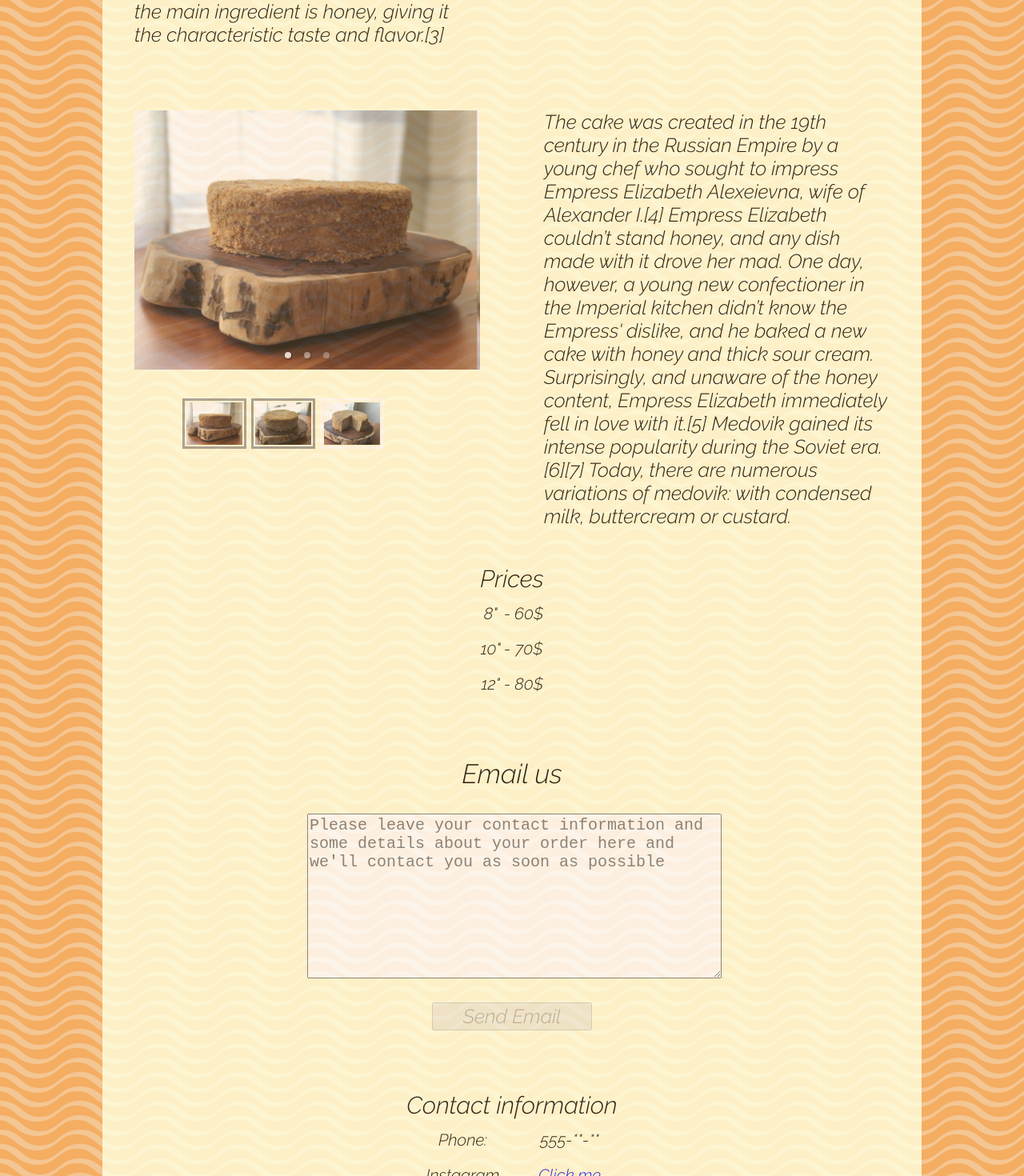
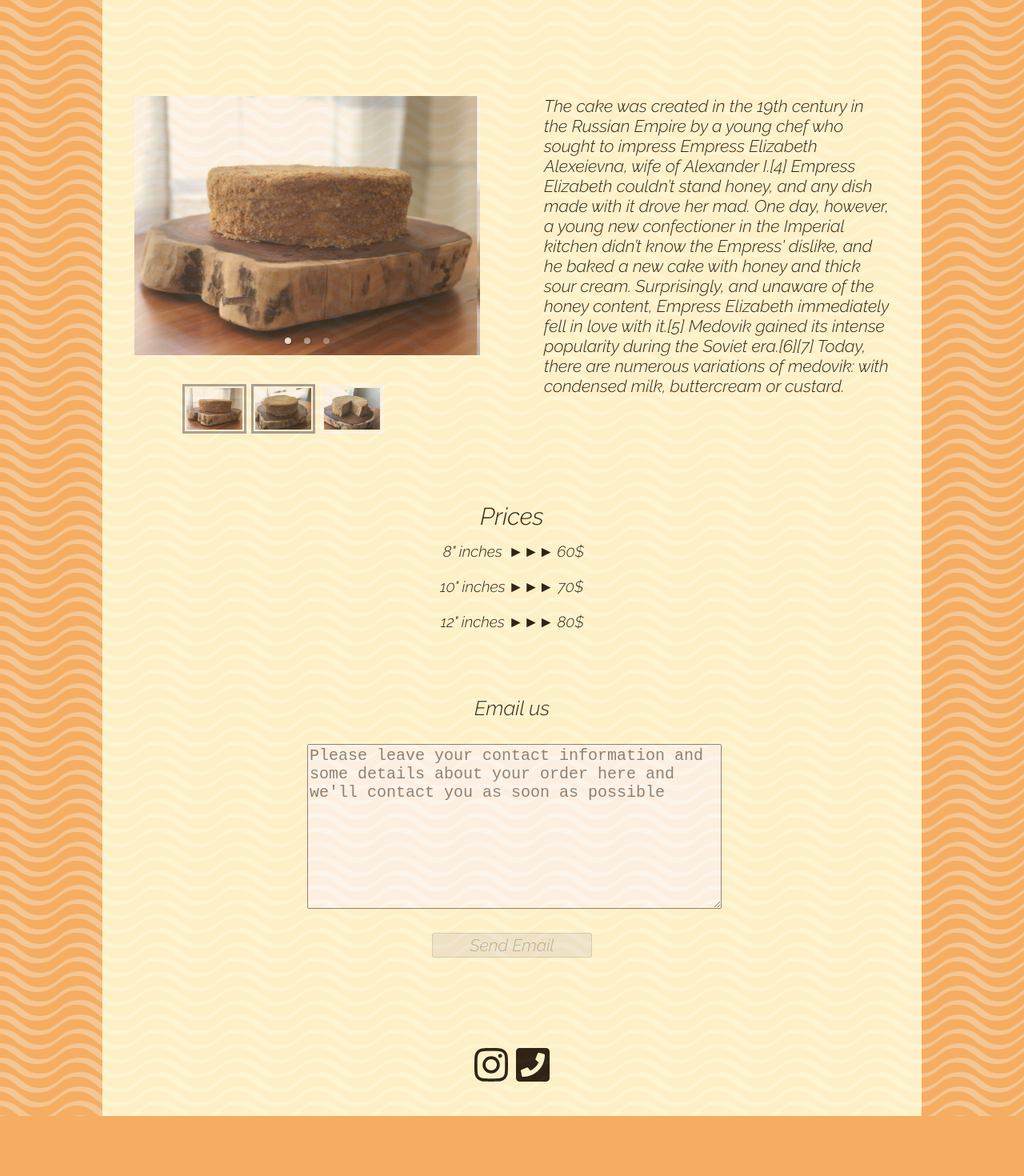
Before and after one commit to AlexTolstikhin/cakes, a React app: page / in a window 1280 px wide. Shown: the part 640-2110 px from the top of the page at 80% size. After the commit the page ends 2035 px from the top, so only its background shows below. Built offline with nearby package versions, Linux system fonts and the light colour scheme.

Commit message:
add icons and change prices a bit, fonts styles changes

```diff
--- a/package.json
+++ b/package.json
@@ -5,6 +5,10 @@
   "dependencies": {
     "@babel/core": "7.9.0",
     "@babel/plugin-proposal-export-default-from": "^7.10.4",
+    "@fortawesome/fontawesome-svg-core": "^1.2.30",
+    "@fortawesome/free-brands-svg-icons": "^5.14.0",
+    "@fortawesome/free-solid-svg-icons": "^5.14.0",
+    "@fortawesome/react-fontawesome": "^0.1.11",
     "@svgr/webpack": "4.3.3",
     "@testing-library/jest-dom": "^4.2.4",
     "@testing-library/react": "^9.3.2",
@@ -53,6 +57,7 @@
     "react-dev-utils": "^10.2.1",
     "react-dom": "^16.13.1",
     "react-responsive-carousel": "^3.2.9",
+    "react-tooltip": "^4.2.10",
     "resolve": "1.15.0",
     "resolve-url-loader": "3.1.1",
     "sass": "^1.26.10",
--- a/src/components/homePage.js
+++ b/src/components/homePage.js
@@ -7,7 +7,13 @@ import ImageCarousel from './reusableParts/carousel/imageCarousel';
 import { allCakes } from '../assets/images/cakes';
 import Table from './reusableParts/table/table';
 
+import { FontAwesomeIcon } from '@fortawesome/react-fontawesome';
+import { faInstagram } from '@fortawesome/free-brands-svg-icons';
+import { faPhoneSquare } from '@fortawesome/free-solid-svg-icons';
+
 import { sendEmail } from '../utils/utils';
+
+import ReactTooltip from 'react-tooltip';
 
 // Add text here
 // dummy text
@@ -76,30 +82,28 @@ const styles = {
         minHeight: '200px',
         width: '100%'
     },
-    textHolderStyles: {
-        fontSize: '18px'
-    },
     tableStyles: {
         alignSelf: 'center'
     },
 
     // font size handling styles
     // find VW should be a number
-    smallerFonts: vw => ({
-        fontSize: `${12 + 6 * ((vw - 320) / 680)}px`
-    }),
+    smallerFonts: {
+        fontSize: `calc(14px + 0.4vw)`
+    },
 
-    smallFonts: vw => ({
-        fontSize: `${16 + 6 * ((vw - 320) / 680)}px`
-    }),
+    smallFonts: {
+        fontSize: `calc(16px + 0.4vw)`
+    },
 
-    mediumFonts: vw => ({
-        fontSize: `${25 + 6 * ((vw - 320) / 680)}px`
-    }),
-    largeFonts: vw => ({
+    mediumFonts: {
+        fontSize: `calc(20px + 0.4vw)`
+    },
+
+    largeFonts: {
         fontFamily: 'Pacifico',
-        fontSize: `${40 + 6 * ((vw - 320) / 680)}px`
-    }),
+        fontSize: `calc(50px + 0.4vw)`
+    }
 }
 
 
@@ -141,15 +145,14 @@ const HomePage = () => {
     const isSmallScreen = windowWidth < 1200;
 
     const flexFlow = isSmallScreen ? 'column' : 'row';
-
     return (
         <SectionWrapper styles={mainSection(isSmallScreen)}>
             <ContentWrapper styles={contentWrapperStyles}>
-                <header style={largeFonts(windowWidth)}>Homemade Honeycakes</header>
+                <header style={largeFonts}>Homemade Honeycakes</header>
             </ContentWrapper>
             <SectionWrapper styles={sectionWrapperStyles(flexFlow)}>
                 <ContentWrapper styles={contentWrapperStyles}>
-                    <span style={{...textHolderStyles, ...smallFonts(windowWidth)}}>{text1}</span>
+                    <span style={{...textHolderStyles, ...smallFonts}}>{text1}</span>
                 </ContentWrapper>
                 <ContentWrapper styles={contentWrapperStyles}>
                     <ImageCarousel images={isSmallScreen ? allCakes : allCakes.filter((d, i) => i < 3)} showThumbs={!isSmallScreen} />
@@ -160,28 +163,28 @@ const HomePage = () => {
                     <ImageCarousel images={allCakes.filter((d, i) => i >= 3)} />
                 </ContentWrapper>}
                 <ContentWrapper styles={contentWrapperStyles}>
-                    <span style={{...textHolderStyles, ...smallFonts(windowWidth)}}>{text2}</span>
+                    <span style={{...textHolderStyles, ...smallFonts}}>{text2}</span>
                 </ContentWrapper>
             </SectionWrapper>
             <SectionWrapper styles={sectionWrapperStyles(flexFlow)}>
                 <Table
                     colSpan={3}
                     subtitle="Prices"
-                    tableBodyStyles={{...tableBodyStyles, ...smallerFonts(windowWidth)}}
+                    tableBodyStyles={{...tableBodyStyles, ...smallerFonts}}
                     tableDataStyles={tableDataStyles}
                     tableHeadStyles={tableHeadStyles}
                     tableStyles={tableStyles}
                     rowsData={[
-                        ['8"', "-", "60$"],
-                        ['10"', "-", "70$"],
-                        ['12"', "-", "80$"],
+                        ['8" inches', "►►►", "60$"],
+                        ['10" inches', "►►►", "70$"],
+                        ['12" inches', "►►►", "80$"],
                     ]}
                 />
             </SectionWrapper>
             <SectionWrapper styles={sectionWrapperStyles(flexFlow)}>
                 <ContentWrapper styles={{...contentWrapperStyles, flexFlow: 'column'}}>
                     {/* Move email us to a separate component, consider adding additional inputs for email(validation ==> utils) or phone number(validation ==> utils) */}
-                    <span style={{...subtitleStyles, ...mediumFonts(windowWidth)}}>Email us</span>
+                    <span style={{...subtitleStyles, ...mediumFonts}}>Email us</span>
                     <textarea
                         onChange={({ target: { value = '' } }) => setMessageTxt(value)}
                         placeholder="Please leave your contact information and some details about your order here and we'll contact you as soon as possible"
@@ -190,24 +193,22 @@ const HomePage = () => {
                     <button
                         disabled={!messageTxt}
                         onClick={() => messageTxt && sendEmail(messageTxt)}
-                        style={{...buttonStyles, ...smallFonts(windowWidth)}}>
+                        style={{...buttonStyles, ...smallFonts}}>
                             Send Email
                     </button>
                 </ContentWrapper>
             </SectionWrapper>
             <SectionWrapper styles={sectionWrapperStyles(flexFlow)}>
-                    <Table
-                        colSpan={2}
-                        subtitle="Contact information"
-                        tableBodyStyles={{...tableBodyStyles, ...smallerFonts(windowWidth)}}
-                        tableDataStyles={tableDataStyles}
-                        tableHeadStyles={tableHeadStyles}
-                        tableStyles={tableStyles}
-                        rowsData={[
-                            ["Phone: ", "555-**-**"],
-                            ["Instagram", "<a href='https://www.instagram.com/p/B_GY234hIAh/?utm_source=ig_web_copy_link' target='_blank'>Click me</a>"],
-                        ]}
-                    />
+                <ContentWrapper styles={{ ...contentWrapperStyles }}>
+                    <a
+                        href='https://www.instagram.com/p/B_GY234hIAh/?utm_source=ig_web_copy_link'
+                        target='_blank'
+                    >
+                        <FontAwesomeIcon icon={faInstagram} size="3x" style={{ cursor: "pointer", color: "black", marginRight: '10px' }} />
+                    </a>
+                    <FontAwesomeIcon data-tip="+1 510 520 01 01" icon={faPhoneSquare} size="3x" style={{ cursor: "pointer", color: "black" }} />
+                    <ReactTooltip />
+                </ContentWrapper>
             </SectionWrapper>
         </SectionWrapper>
     );
```
Also changed, not shown: 1 other file (tests, documents, lock files or other folders).
